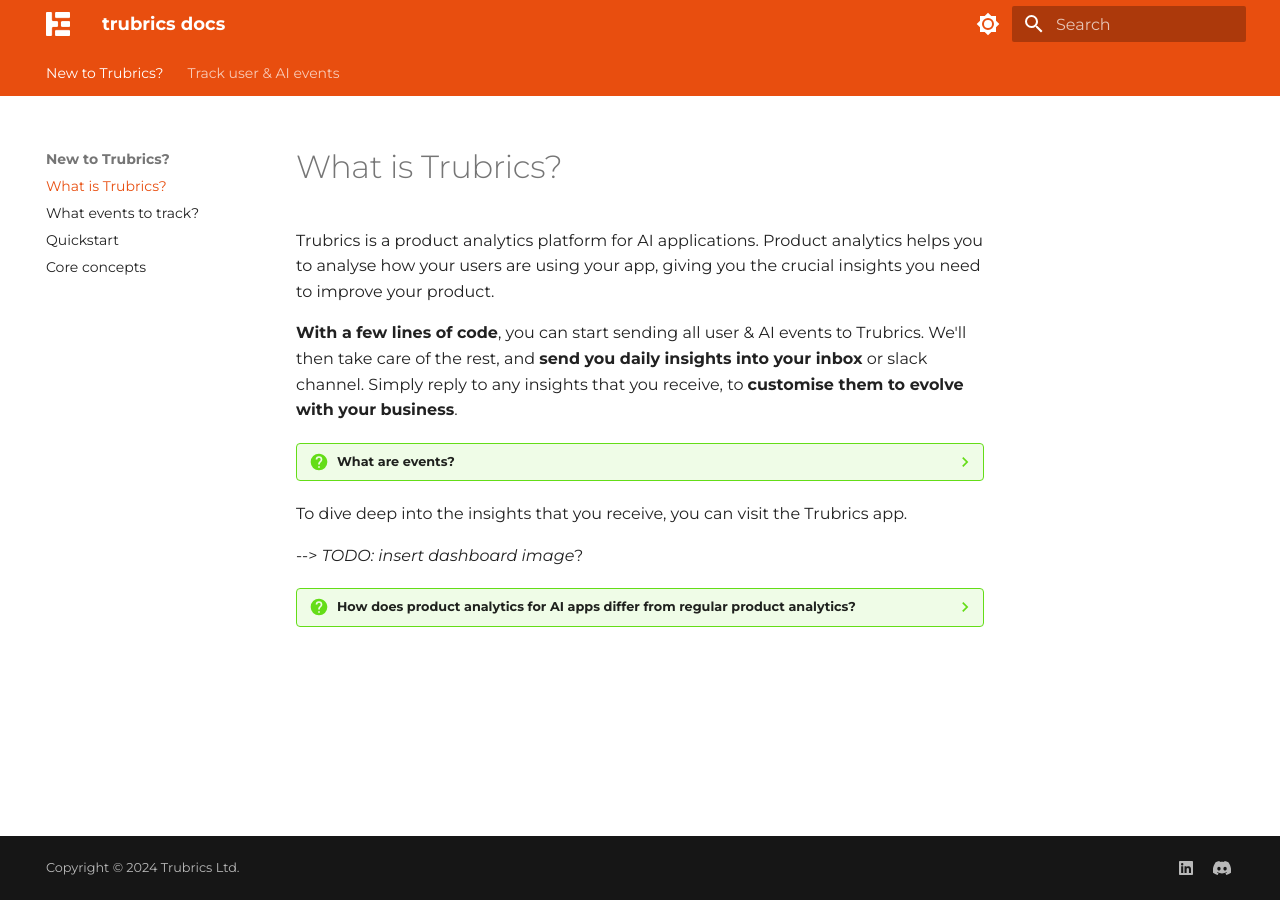
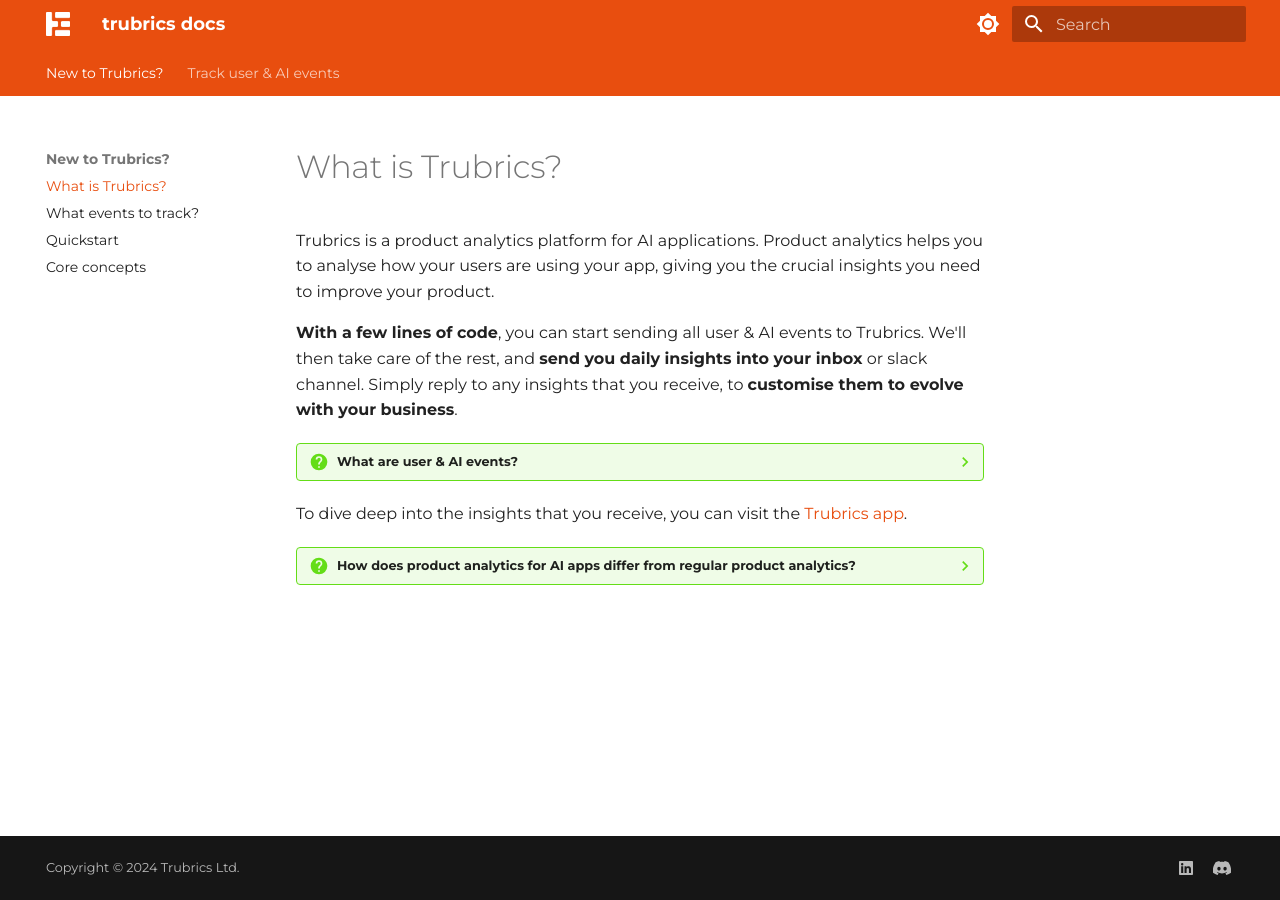
Before and after one commit to trubrics/trubrics-docs, an MkDocs documentation site: the page built from docs/new_to_trubrics/what_is_trubrics.md, in a window 1280 px wide. Built offline with MkDocs 1.6.1 and Material for MkDocs 9.7.7, drawn with Linux system fonts in a browser that asks for light colours.

Commit message:
update new to trubrics docs

```diff
--- a/docs/new_to_trubrics/what_is_trubrics.md
+++ b/docs/new_to_trubrics/what_is_trubrics.md
@@ -2,12 +2,11 @@
 
 **With a few lines of code**, you can start sending all user & AI events to Trubrics. We'll then take care of the rest, and **send you daily insights into your inbox** or slack channel. Simply reply to any insights that you receive, to **customise them to evolve with your business**.
 
-??? question "What are events?"
+??? question "What are user & AI events?"
     User events can be any user click in your app, or a message to your AI assistant. AI events can be the response of an AI assistant, or any action carried out by the AI, such as a database query.
 
-To dive deep into the insights that you receive, you can visit the Trubrics app.
+To dive deep into the insights that you receive, you can visit the [Trubrics app](https://app.trubrics.com).
 
---> *TODO: insert dashboard image*?
 
 ??? question "How does product analytics for AI apps differ from regular product analytics?"
 
```
Also changed, not shown: docs/new_to_trubrics/core_concepts.md (+17 -0 lines), docs/new_to_trubrics/quickstart.md (+1 -0 lines), docs/new_to_trubrics/what_to_track.md (+28 -0 lines).
